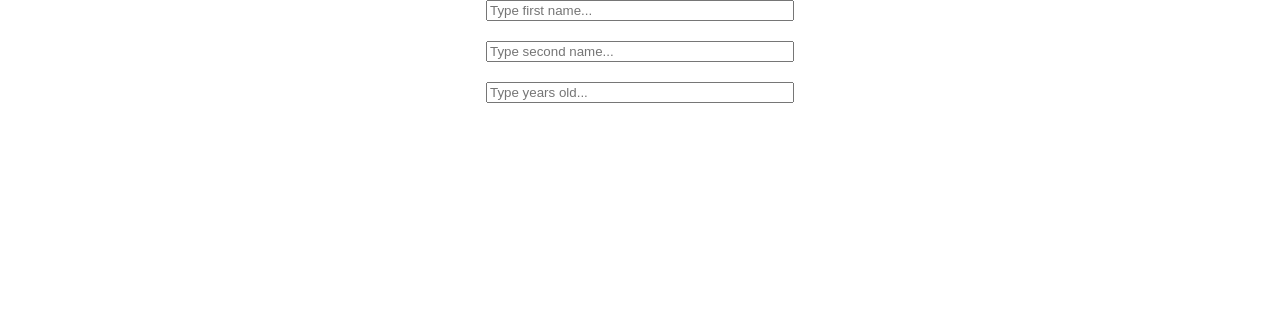
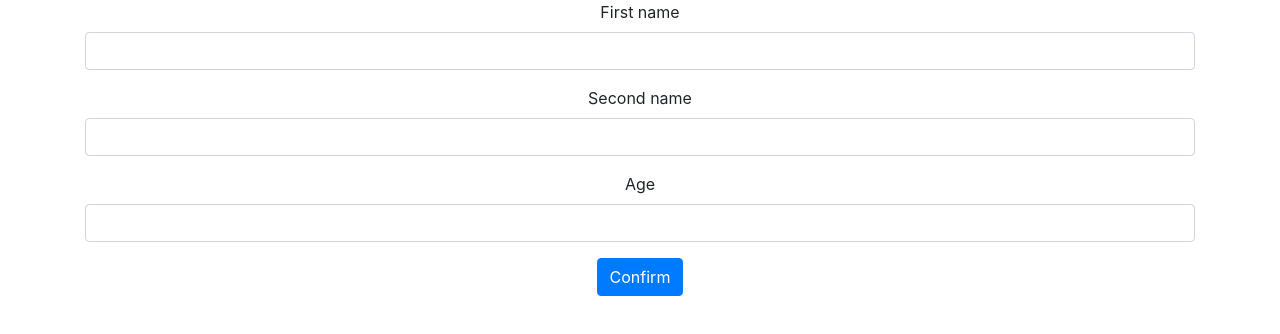
Before and after one commit to blyszcz/react-forms, a React (Create React App) app: page / in a window 1280 px wide. Shown: the top 334 px of the page. Built offline with nearby package versions, Linux system fonts and the light colour scheme.

Commit message:
ADd bootstrap etc

```diff
--- a/package.json
+++ b/package.json
@@ -3,6 +3,7 @@
   "version": "0.1.0",
   "private": true,
   "dependencies": {
+    "bootstrap": "^4.1.3",
     "react": "^16.4.2",
     "react-dom": "^16.4.2",
     "react-redux": "^5.0.7",
--- a/src/App.js
+++ b/src/App.js
@@ -4,6 +4,7 @@ import { createStore } from 'redux';
 import rootReducer from './rootReducer';
 import ContactForm from './components/ContactForm/ContactForm';
 import './App.css';
+import 'bootstrap/dist/css/bootstrap.min.css';
 
 const store = createStore(rootReducer);
 
@@ -12,11 +13,13 @@ store.subscribe(() => {
 });
 
 class App extends Component {
+  onSubmit = values => console.log(values);
+
   render() {
     return (
       <Provider store={store}>
         <div className="App">
-          <ContactForm />
+          <ContactForm onSubmit={this.onSubmit}/>
         </div>
       </Provider>
     );
--- a/src/components/ContactForm/ContactForm.js
+++ b/src/components/ContactForm/ContactForm.js
@@ -1,23 +1,72 @@
 import React, { Component } from 'react';
 import { reduxForm, Field } from 'redux-form';
+
+
+const renderInput = ({ input, type, label, meta: { touched, error, warning }}) => {
+  return (
+    <div className="form-group">
+      <label>{label}</label>
+      <input {...input} type={type} className={`form-control ${touched && error && 'is-invalid'}`}/>
+      {touched && <div className="invalid-feedback">{error}</div>}
+      {<small>{warning}</small>}
+    </div>
+  )
+}
 
 export class ContactForm extends Component {
   render() {
     return (
-      <div className='contact-form'>
-        <form onSubmit={this.props.handleSubmit}>
-          <Field name="firstName" component="input" type="text" placeholder="Type first name..."/>
-          <Field name="secondName" component="input" type="text" placeholder="Type second name..."/>
-          <Field name="yearsOld" component="input" type="number" placeholder="Type years old..."/>
-        </form>
-      </div>
+      <form onSubmit={this.props.handleSubmit} className="container needs-validation">
+        {/* <Field name="firstName" component="input" type="text" placeholder="Type first name..."/> */}
+        <Field name="firstName" component={renderInput} type="text" label="First name"/>
+        <Field name="secondName" component={renderInput} type="text" label="Second name"/>
+        <Field name="age" component={renderInput} type="number" label="Age" />
+        <button type="submit" className="btn btn-primary">Confirm</button>
+      </form>
     )
   }
 }
 
+const initialValues = {
+  // firstName: 'Stolec',
+  // secondName: 'Bolec',
+  // age: 22
+}
+
+const validate = values => {
+  const errors = {}
+
+  if (!values.firstName) {
+    errors.firstName = 'First name is required'
+  } else if (values.firstName.length > 15) {
+    errors.firstName = 'Must be 15 characters or less'
+  }
+
+  if (!values.age) {
+    errors.age = 'Age is required'
+  } else if (isNaN(Number(values.age))) {
+    errors.age = 'Must be a number'
+  } else if (Number(values.age) < 18) {
+    errors.age = 'Sorry, you must be at least 18 years old'
+  }
+
+  return errors;
+}
+
+const warn = values => {
+  const warnings = {}
+  if (values.age < 15) {
+    warnings.age = 'Hmm, you seem a bit young...'
+  }
+  return warnings
+}
+
 ContactForm = reduxForm({
   // a unique name for the form
-  form: 'contact'
+  form: 'contact',
+  initialValues,
+  validate,
+  warn
 })(ContactForm)
 
 export default ContactForm;
```
Also changed, not shown: src/rootReducer.js (+5 -5 lines), 1 other file (tests, documents, lock files or other folders).
